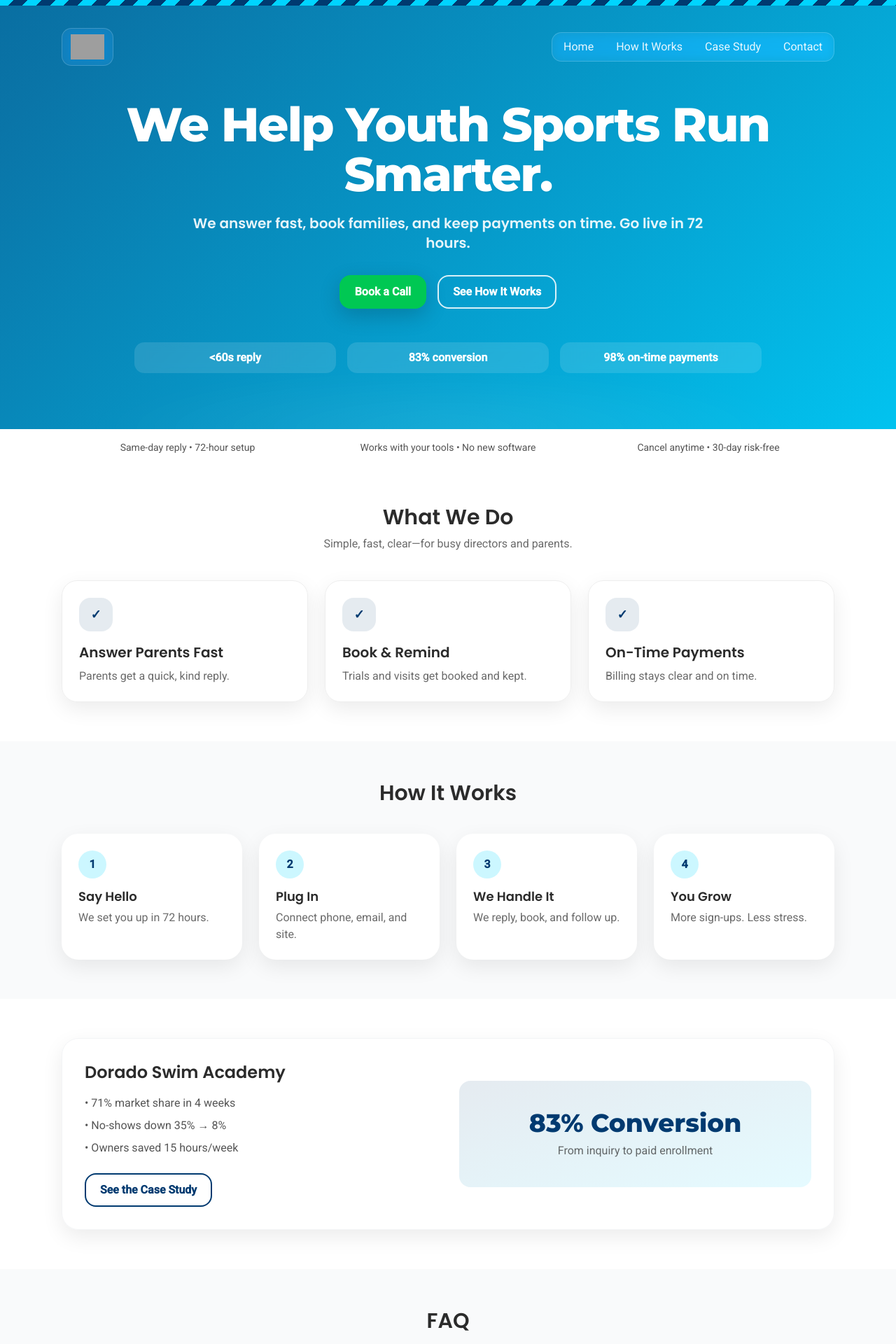
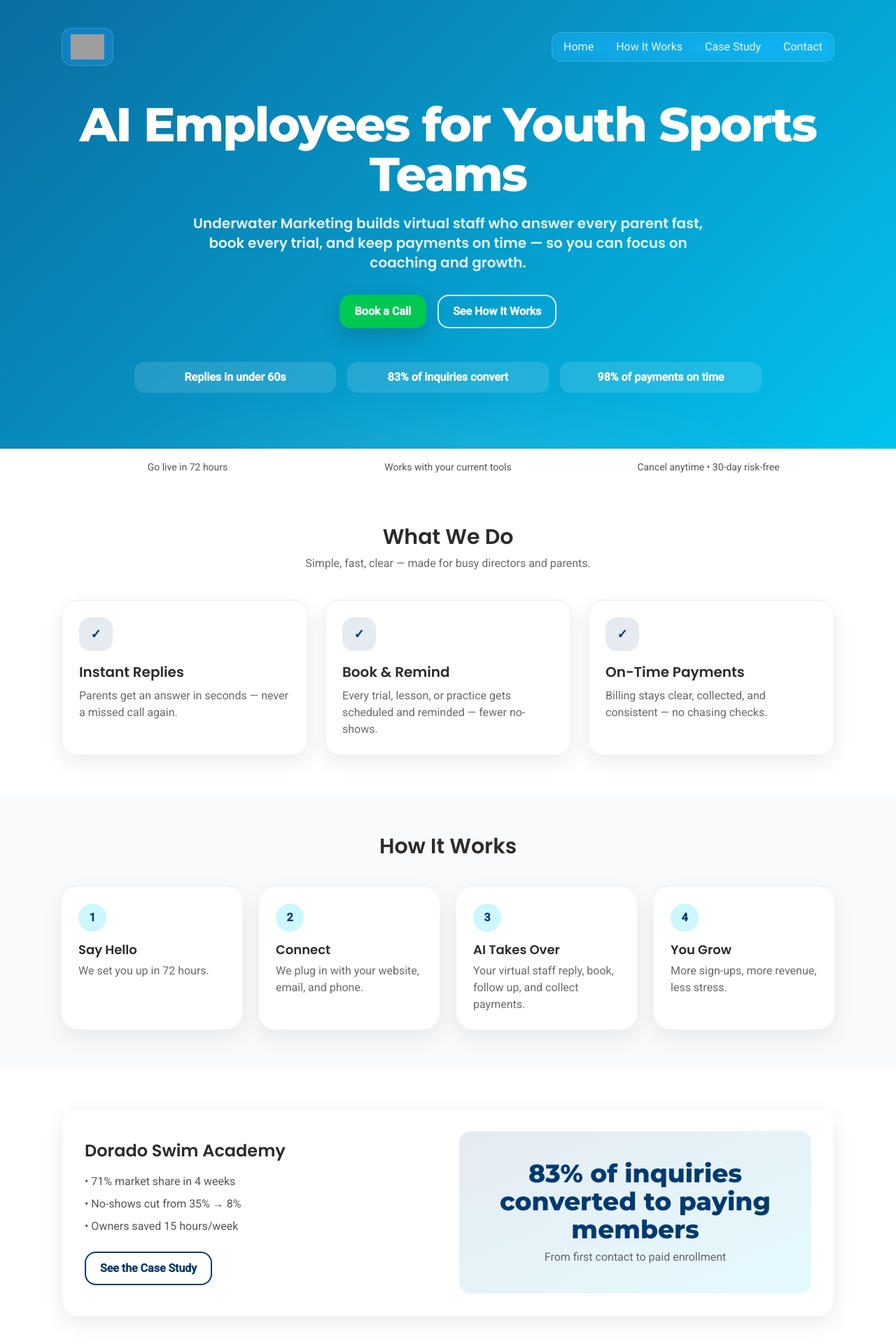
Before and after one commit to Swimrad/uwatermarketing-site, a Next.js app: page / in a window 1280 px wide. Shown: the top 1920 px of the page at 70% size. Built offline with nearby package versions, Linux system fonts and the light colour scheme; grey boxes are pictures that could not be loaded.

Commit message:
Rewrote Home copy: AI Employees positioning + elite hero and sections

```diff
--- a/pages/index.js
+++ b/pages/index.js
@@ -1,9 +1,11 @@
+// pages/index.js
 import { useEffect, useState } from "react";
 import Head from "next/head";
 
 export default function Home() {
   const [open, setOpen] = useState(false);
   const [showSticky, setShowSticky] = useState(false);
+  const [logoSrc, setLogoSrc] = useState("/logo-text.png"); // primary logo with wordmark
 
   useEffect(() => {
     const onScroll = () => setShowSticky(window.scrollY > window.innerHeight * 0.3);
@@ -14,30 +16,31 @@ export default function Home() {
   return (
     <>
       <Head>
-        <title>Underwater Marketing — Elite Youth Sports Ops</title>
+        <title>Underwater Marketing — AI Employees for Youth Sports</title>
         <meta
           name="description"
-          content="We answer fast, book families, and keep payments on time. Go live in 72 hours."
+          content="Underwater Marketing builds AI employees for youth sports programs. Virtual staff that reply in seconds, book every trial, and keep payments on time — so you can focus on coaching and growth."
         />
       </Head>
 
-      {/* TOP STRIPE */}
-      <div
-        className="h-2 w-full"
-        style={{
-          background:
-            "repeating-linear-gradient(135deg,#00D4FF 0 14px,#003A70 14px 28px)",
-        }}
-      />
-
-      {/* HERO */}
+      {/* ===== HERO (animated gradient + glass nav) ===== */}
       <section className="relative overflow-hidden">
         <div className="absolute inset-0 hero-bg" aria-hidden="true" />
-        <div className="relative mx-auto max-w-6xl px-6 pt-8 pb-20 text-white">
+        <div className="relative mx-auto max-w-6xl px-6 pt-10 pb-20 text-white">
           {/* NAVBAR */}
           <header className="mb-12 flex items-center justify-between">
             <a href="/" className="nav-glass px-3 py-2 flex items-center gap-3">
-              <img src="/logo-text.png" alt="Underwater Marketing" className="h-9 w-auto" />
+              {/* tries /logo-text.png -> falls back to /logo.png */}
+              {/* eslint-disable-next-line @next/next/no-img-element */}
+              <img
+                src={logoSrc}
+                alt="Underwater Marketing"
+                className="h-9 w-auto"
+                onError={() => {
+                  if (logoSrc !== "/logo.png") setLogoSrc("/logo.png");
+                }}
+              />
+              <span className="sr-only">Underwater Marketing</span>
             </a>
             <nav className="hidden md:flex items-center gap-8 text-white/90 nav-glass px-4 py-2">
               <a href="/" className="hover:text-white">Home</a>
@@ -50,10 +53,11 @@ export default function Home() {
           {/* HERO CONTENT */}
           <div className="text-center">
             <h1 className="font-display text-[42px] leading-[1.05] md:text-[68px] md:leading-[1.05] font-extrabold tracking-tight drop-shadow-sm fade-up">
-              We Help Youth Sports Run Smarter.
+              AI Employees for Youth Sports Teams
             </h1>
             <p className="font-heading md:text-xl mt-5 max-w-3xl mx-auto text-white/90 fade-up fade-up-2">
-              We answer fast, book families, and keep payments on time. Go live in 72 hours.
+              Underwater Marketing builds virtual staff who answer every parent fast, book every trial,
+              and keep payments on time — so you can focus on coaching and growth.
             </p>
 
             <div className="mt-8 flex items-center justify-center gap-4 fade-up fade-up-3">
@@ -61,10 +65,10 @@ export default function Home() {
               <a href="#how" className="btn-ghost">See How It Works</a>
             </div>
 
-            {/* TRUST BADGES */}
+            {/* TRUST STRIP */}
             <div className="mt-12 grid grid-cols-1 sm:grid-cols-3 gap-4 max-w-4xl mx-auto">
-              {["<60s reply", "83% conversion", "98% on-time payments"].map((m,i)=>(
-                <div key={m} className={`badge ${i===1 ? 'text-brand-char bg-white' : ''}`}>
+              {["Replies in under 60s", "83% of inquiries convert", "98% of payments on time"].map((m, i) => (
+                <div key={m} className={`badge ${i === 1 ? "text-brand-char bg-white" : ""}`}>
                   {m}
                 </div>
               ))}
@@ -77,8 +81,8 @@ export default function Home() {
       {/* DIRECTOR BAR */}
       <section className="bg-white">
         <div className="mx-auto max-w-6xl px-6 py-4 grid gap-3 sm:grid-cols-3 text-center">
-          <div className="text-brand-char/80 text-sm">Same-day reply • 72-hour setup</div>
-          <div className="text-brand-char/80 text-sm">Works with your tools • No new software</div>
+          <div className="text-brand-char/80 text-sm">Go live in 72 hours</div>
+          <div className="text-brand-char/80 text-sm">Works with your current tools</div>
           <div className="text-brand-char/80 text-sm">Cancel anytime • 30-day risk-free</div>
         </div>
       </section>
@@ -87,14 +91,15 @@ export default function Home() {
       <section className="mx-auto max-w-6xl px-6 py-14">
         <h2 className="font-heading text-3xl font-semibold text-center text-brand-char">What We Do</h2>
         <p className="text-center mt-2 text-brand-char/70">
-          Simple, fast, clear—for busy directors and parents.
+          Simple, fast, clear — made for busy directors and parents.
         </p>
+
         <div className="mt-10 grid grid-cols-1 md:grid-cols-3 gap-6">
           {[
-            { t:"Answer Parents Fast", s:"Parents get a quick, kind reply." },
-            { t:"Book & Remind", s:"Trials and visits get booked and kept." },
-            { t:"On-Time Payments", s:"Billing stays clear and on time." }
-          ].map(({t,s})=>(
+            { t: "Instant Replies", s: "Parents get an answer in seconds — never a missed call again." },
+            { t: "Book & Remind", s: "Every trial, lesson, or practice gets scheduled and reminded — fewer no-shows." },
+            { t: "On-Time Payments", s: "Billing stays clear, collected, and consistent — no chasing checks." },
+          ].map(({ t, s }) => (
             <div key={t} className="card">
               <div className="h-12 w-12 rounded-2xl bg-brand-blue/10 flex items-center justify-center mb-4">
                 <span className="text-brand-blue font-bold text-lg">✓</span>
@@ -112,13 +117,15 @@ export default function Home() {
           <h2 className="font-heading text-3xl font-semibold text-center text-brand-char">How It Works</h2>
           <div className="mt-10 grid grid-cols-1 md:grid-cols-4 gap-6">
             {[
-              { n:1, t:"Say Hello", s:"We set you up in 72 hours." },
-              { n:2, t:"Plug In", s:"Connect phone, email, and site." },
-              { n:3, t:"We Handle It", s:"We reply, book, and follow up." },
-              { n:4, t:"You Grow", s:"More sign-ups. Less stress." }
-            ].map(({n,t,s})=>(
+              { n: 1, t: "Say Hello", s: "We set you up in 72 hours." },
+              { n: 2, t: "Connect", s: "We plug in with your website, email, and phone." },
+              { n: 3, t: "AI Takes Over", s: "Your virtual staff reply, book, follow up, and collect payments." },
+              { n: 4, t: "You Grow", s: "More sign-ups, more revenue, less stress." },
+            ].map(({ n, t, s }) => (
               <div key={n} className="rounded-3xl bg-white p-6 shadow-[0_10px_30px_rgba(0,0,0,0.08)]">
-                <div className="h-10 w-10 rounded-full bg-brand-teal/20 text-brand-blue font-bold flex items-center justify-center mb-3">{n}</div>
+                <div className="h-10 w-10 rounded-full bg-brand-teal/20 text-brand-blue font-bold flex items-center justify-center mb-3">
+                  {n}
+                </div>
                 <h3 className="font-heading text-lg font-semibold">{t}</h3>
                 <p className="mt-1 text-brand-char/70">{s}</p>
               </div>
@@ -127,7 +134,7 @@ export default function Home() {
         </div>
       </section>
 
-      {/* MINI CASE */}
+      {/* MINI CASE: DORADO SWIM ACADEMY */}
       <section className="mx-auto max-w-6xl px-6 py-14">
         <div className="rounded-3xl border border-gray-100 p-8 shadow-[0_10px_30px_rgba(0,0,0,0.08)]">
           <div className="grid gap-8 md:grid-cols-2 items-center">
@@ -135,7 +142,7 @@ export default function Home() {
               <h2 className="font-heading text-2xl font-semibold text-brand-char">Dorado Swim Academy</h2>
               <ul className="mt-4 space-y-2 text-brand-char/80">
                 <li>• 71% market share in 4 weeks</li>
-                <li>• No-shows down 35% → 8%</li>
+                <li>• No-shows cut from 35% → 8%</li>
                 <li>• Owners saved 15 hours/week</li>
               </ul>
               <a href="/case-studies/dorado-swim/" className="inline-block mt-6 btn-outline">
@@ -143,8 +150,10 @@ export default function Home() {
               </a>
             </div>
             <div className="rounded-2xl bg-gradient-to-br from-brand-blue/10 to-brand-teal/10 p-10 text-center">
-              <div className="text-4xl font-display font-extrabold text-brand-blue">83% Conversion</div>
-              <div className="mt-2 text-brand-char/70">From inquiry to paid enrollment</div>
+              <div className="text-4xl font-display font-extrabold text-brand-blue">
+                83% of inquiries converted to paying members
+              </div>
+              <div className="mt-2 text-brand-char/70">From first contact to paid enrollment</div>
             </div>
           </div>
         </div>
@@ -156,12 +165,12 @@ export default function Home() {
           <h2 className="font-heading text-3xl font-semibold text-center text-brand-char">FAQ</h2>
           <div className="mt-8 grid grid-cols-1 md:grid-cols-2 gap-6">
             {[
-              ["How fast do you set this up?","72 hours."],
-              ["Do I need new software?","No. We plug into what you have."],
-              ["Will parents talk to a real person?","Yes. Friendly, fast replies."],
-              ["What if we’re busy season?","We scale up, then down."],
-              ["Can I cancel?","Yes. 30-day risk-free."]
-            ].map(([q,a])=>(
+              ["How fast do you set this up?", "72 hours."],
+              ["Do I need new software?", "No. We connect with what you have."],
+              ["Will parents talk to a real person?", "Yes — our AI staff sound natural and helpful."],
+              ["What if we’re in busy season?", "We scale up, then down."],
+              ["Can I cancel?", "Yes, anytime. First 30 days risk-free."],
+            ].map(([q, a]) => (
               <details key={q} className="rounded-2xl bg-white p-5 shadow-[0_10px_30px_rgba(0,0,0,0.08)]">
                 <summary className="cursor-pointer list-none font-heading font-semibold">{q}</summary>
                 <p className="mt-2 text-brand-char/70">{a}</p>
@@ -175,7 +184,8 @@ export default function Home() {
       <footer className="border-t">
         <div className="mx-auto max-w-6xl px-6 py-10 flex flex-col md:flex-row items-center justify-between gap-4">
           <div className="flex items-center gap-3">
-            <img src="/logo-text.png" alt="Underwater Marketing" className="h-6 w-auto"/>
+            {/* eslint-disable-next-line @next/next/no-img-element */}
+            <img src={logoSrc} alt="Underwater Marketing" className="h-6 w-auto" />
             <span className="font-semibold">Underwater Marketing</span>
           </div>
           <div className="text-sm text-brand-char/70">
@@ -184,23 +194,36 @@ export default function Home() {
         </div>
       </footer>
 
-      {/* STICKY CTA */}
+      {/* STICKY CTA (slim, adds spacer so it doesn't hide content) */}
       {showSticky && (
-        <div className="sticky-bar">
-          <span className="font-heading">Need help? Book a call.</span>
-          <button onClick={() => setOpen(true)} className="btn-primary">Book a Call</button>
-        </div>
+        <>
+          <div style={{ height: 56 }} aria-hidden="true" />
+          <div className="sticky-bar">
+            <span className="font-heading">Need help? Book a call.</span>
+            <button onClick={() => setOpen(true)} className="btn-primary">Book a Call</button>
+          </div>
+        </>
       )}
 
       {/* MODAL CALENDAR */}
       {open && (
-        <div className="fixed inset-0 z-50 bg-black/50 backdrop-blur-sm flex items-center justify-center p-4" role="dialog" aria-modal="true">
+        <div
+          className="fixed inset-0 z-50 bg-black/50 backdrop-blur-sm flex items-center justify-center p-4"
+          role="dialog"
+          aria-modal="true"
+        >
           <div className="relative w-full max-w-3xl rounded-2xl bg-white p-4 shadow-2xl">
-            <button aria-label="Close" onClick={() => setOpen(false)} className="absolute right-3 top-3 rounded-full border px-3 py-1 text-sm hover:bg-gray-50">Close</button>
+            <button
+              aria-label="Close"
+              onClick={() => setOpen(false)}
+              className="absolute right-3 top-3 rounded-full border px-3 py-1 text-sm hover:bg-gray-50"
+            >
+              Close
+            </button>
             <div id="ghl-calendar" className="mt-6">
               <iframe
                 src="https://api.leadconnectorhq.com/widget/booking/moLbhpNSHi4Hd4YxkCLP"
-                style={{width:"100%",border:"none",overflow:"hidden",height:"700px"}}
+                style={{ width: "100%", border: "none", overflow: "hidden", height: "700px" }}
                 scrolling="no"
                 id="moLbhpNSHi4Hd4YxkCLP_1756838233028"
                 title="Book a Call"
```
